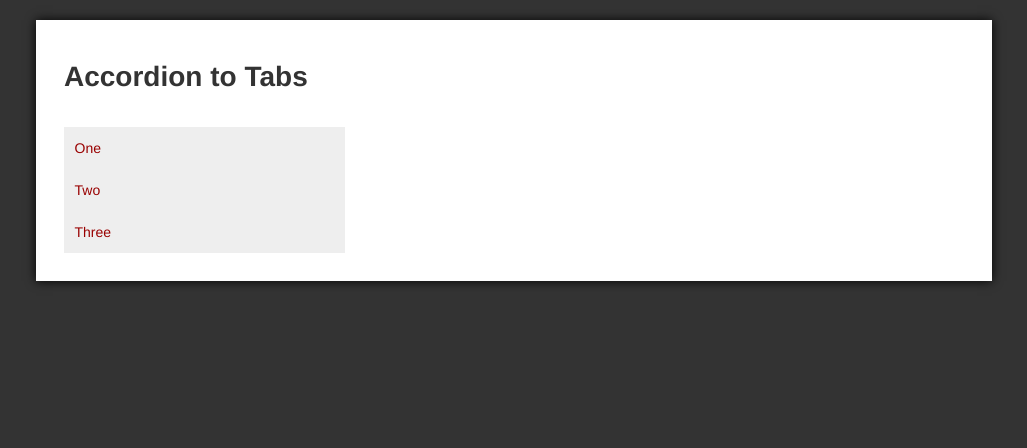
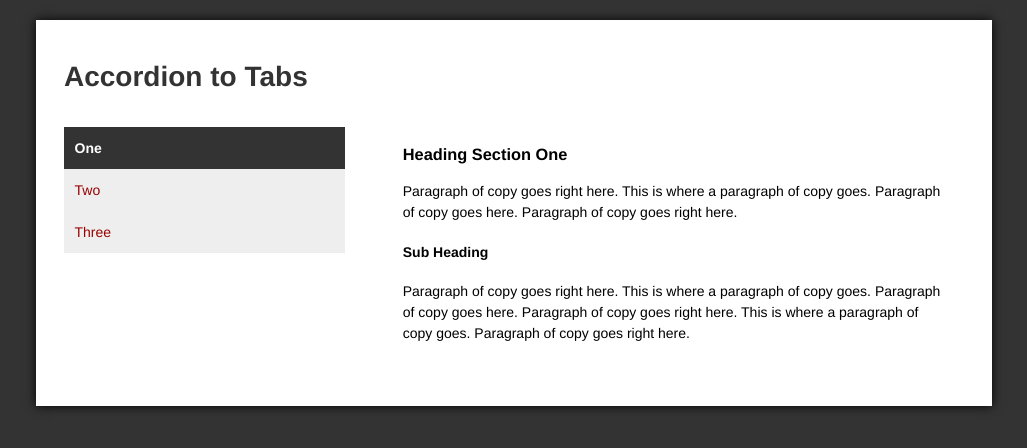
Before and after one commit to JoshStory/AccordionTo, a plain HTML site: page index.html in a window 1280 px wide. Shown: the whole page, without its empty margins (126-1153 px from the left). Drawn offline with nearby package versions, Linux system fonts and the light colour scheme.

Commit message:
Default settings update

```diff
--- a/index.html
+++ b/index.html
@@ -14,7 +14,7 @@
 
 			$('.tabContainer').accordionTo({
 
-			            activeOnLoad : false,
+			            activeOnLoad : true,
 						controls : 'tabsNav',
 						accordion : 'accordionNav',
 						breakpoint : 480,
```
